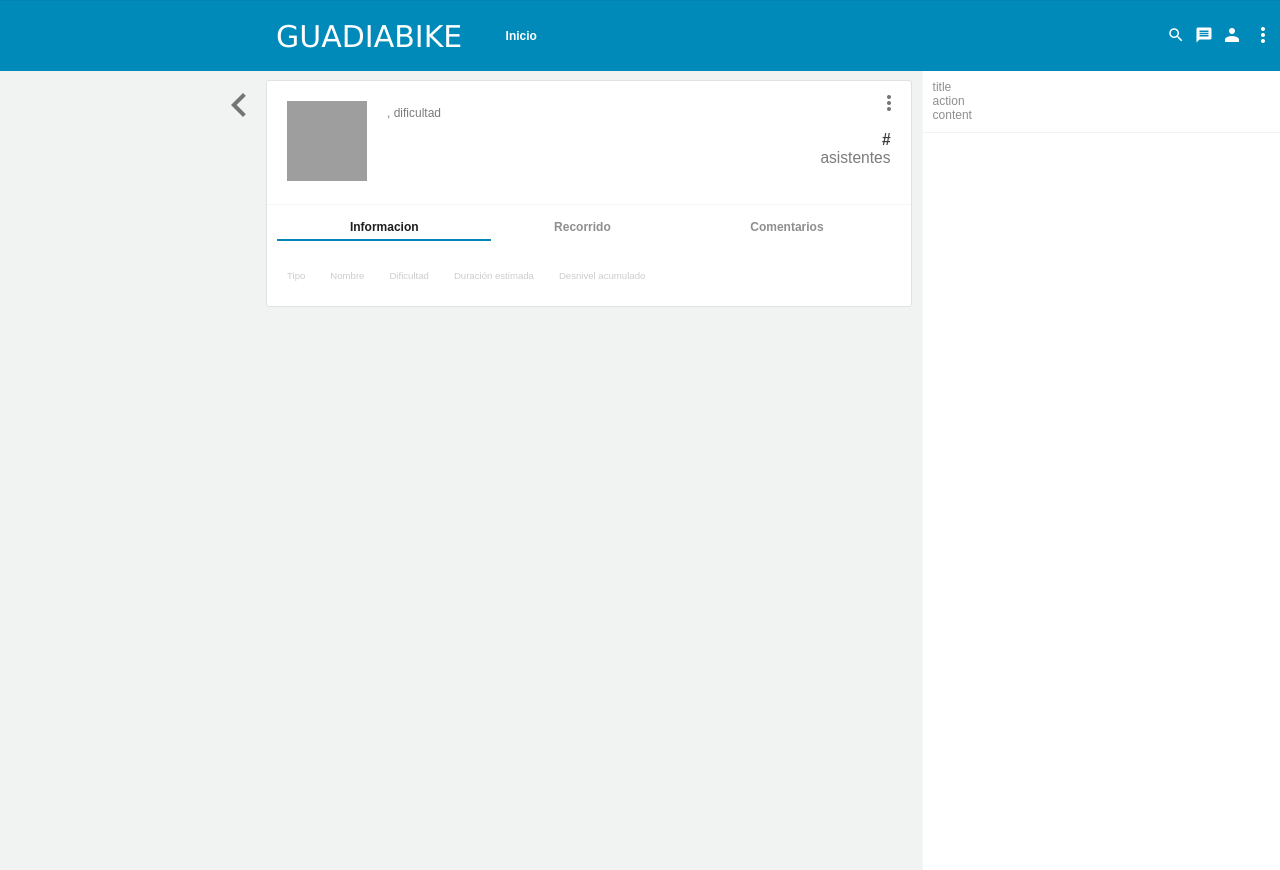
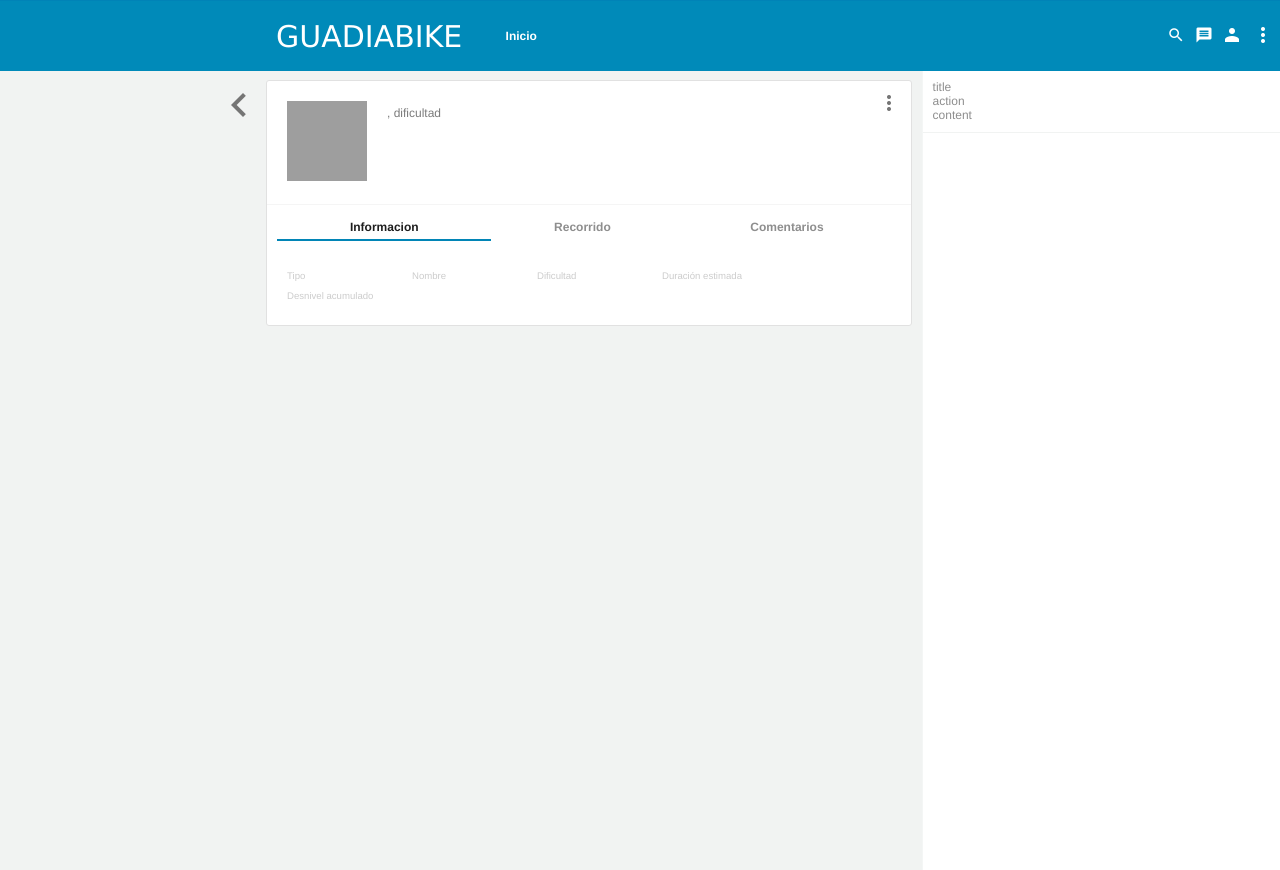
Before and after one commit to guadiabike/guadiabike, a Django app: template binky_calendar/templates/binky_calendar/page/evento_detalle.html in a window 1280 px wide. Run offline with Django 3.2, Linux system fonts and the light colour scheme; the template is opened without the code that fills it: values that come from a table or form of the project are taken from there, others are empty; tables that the repository leaves empty hold one stand-in row (values such as "Sample post"); parts of the project's set-up code (start-up, migrations or seed data) failed here and were passed over; grey boxes are pictures that could not be loaded.

Commit message:
Material design

```diff
--- a/binky_calendar/templates/binky_calendar/page/evento_detalle.html
+++ b/binky_calendar/templates/binky_calendar/page/evento_detalle.html
@@ -20,10 +20,6 @@
                     <span class="title">{{ nextruta.ruta.nombre }}</span>
                     <span class="subtitle">{{ nextruta.eventoTipo }}, dificultad {{ nextruta.ruta.dificultad }} </span>
                     <span class="subsubtitle">{{ nextruta.hora |date:"l, d \d\e F \d\e Y H:i" }}</span>
-                </div>
-                <div class="right">
-                    <span class="number">#</span>
-                    <span class="info">asistentes</span>
                 </div>
 
                 <div class="action1"><img src="{{ STATIC_URL }}images/md/navigation/ic_more_vert_grey600_16dp.png   "/></div>
--- a/web-content/static/scripts/main.js
+++ b/web-content/static/scripts/main.js
@@ -21,3 +21,7 @@
         }
     }
 });
+
+function index_slide_menu() {
+
+}
--- a/web-content/static/styles/main.css
+++ b/web-content/static/styles/main.css
@@ -1,6 +1,6 @@
 html, body {
     height:100%; min-width: 700px;
-    font-size: 12px; font-family: Arial, sans-serif; font-style: normal;
+    font-size: 12px; font-family: Helvetica Neue, Helvetica, sans-serif;
     margin: 0; padding: 0;
 }
 
--- a/web-content/static/theme/blue.css
+++ b/web-content/static/theme/blue.css
@@ -31,7 +31,7 @@
 
 .jp-section .box .separator { border-top: 1px solid #f3f3f3;  margin: 0 20px 0 20px;}
 
-.field { float: left; padding: 5px 25px 5px 0px; }
+.field { float: left; padding: 5px 25px 5px 0px; min-width: 100px;}
 .field .field-data { display:block; line-height: 1.5em;  }
 .field .field-title { color: #cccccc; display:block; line-height: 1em; font-size: 0.8em; }
 .field .field-title { color: #cccccc; display:block; line-height: 1em; font-size: 0.8em; }
```
